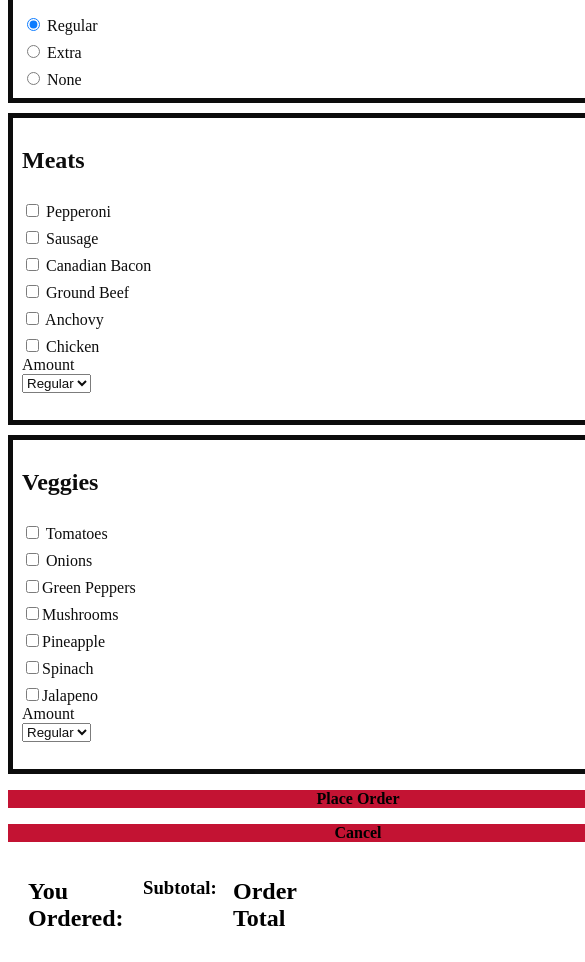
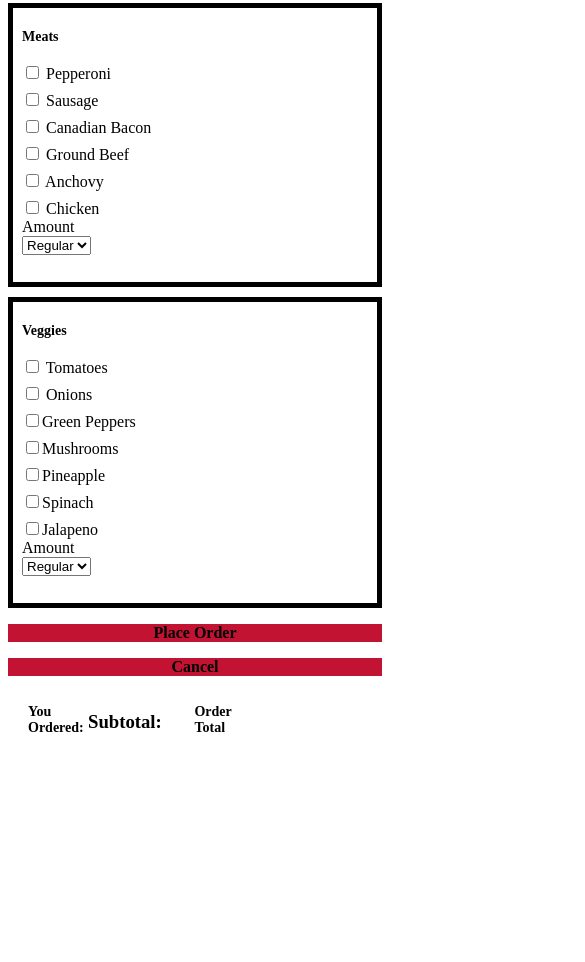
Before and after one commit to micsipin/pizza-menu-project, a plain HTML site: page index.html in a window 390 px wide. Shown: the part 894-1856 px from the top of the page, 585 px wide, since content can reach past the window. After the commit the page ends 1669 px from the top, so only its background shows below. Drawn offline with Linux system fonts and the light colour scheme.

Commit message:
Fixed Responsive view

```diff
--- a/css/pizza.css
+++ b/css/pizza.css
@@ -1,7 +1,3 @@
-#container {
-	opacity: 0.95;
-	width: 850px;
-}
 
 h1 {
 	line-height: 50px;
@@ -10,11 +6,6 @@ h1 {
     text-transform: uppercase;
     text-align: left;
     color: rgba(192, 7, 41, 0.95);
-}
-
-body {
-	background-color: #fff;
-	width: 700px;
 }
 
 #fullMenu {
@@ -48,7 +39,6 @@ body {
 }
 
 .crust {
-
 	border: 5px solid black;
     padding: 9px;
     margin-top: 10px;
@@ -79,7 +69,6 @@ body {
 }
 
 .button {
-
 	background-color: rgba(192, 7, 41, 0.95);
 	box-shadow: 0 0 0 2px rgba(255,255,255, .8);
 	transition-property: transform background, box-shadow, color;
@@ -105,14 +94,6 @@ body {
 	width: 100%;
 }
 
-#showText1 {
-	font-size: 15px;
-	width: 105px;
-	text-align: left;
-	margin-right: 15px;
-	padding: 20px;
-}
-
 #showText2 {
 	font-size: 15px;
 	width: 50px;
@@ -121,13 +102,17 @@ body {
 }
 
 @media screen and (min-width: 601px) {
+
+
 h1 {
     font-size: 40px;
 }
+
 .divContent {
 	box-sizing: content-sizing;
 	width: 850px;
 }
+
 #frmMenu {
 	display: flex;
     flex-wrap: wrap;
@@ -136,9 +121,29 @@ width: 850px;
     align-items: stretch;
     border-radius: 25px;
 }
+
+#container {
+	opacity: 0.95;
+	width: 850px;
+}
+
+body {
+	background-color: #fff;
+	width: 700px;
+}
+
+#showText1 {
+	font-size: 12px;
+	width: 105px;
+	text-align: left;
+	margin-right: 15px;
+	padding: 20px;
+}
+
 }
 
 @media screen and (max-width: 600px) {
+
 .menu>H3 {
 	color: #fff;
 	padding: 0 0 0 60px;
@@ -147,6 +152,10 @@ width: 850px;
 	border-radius: 25px 25px 0 0;
 	text-shadow: 1.5px 1.5px 5px #00f, 1px 1px 5px #000;
 	font-size: 30px;
+}
+
+h2 {
+	font-size: 14px
 }
 
 #title1 {
```
Lines whose indentation alone changed are shown as unchanged.
